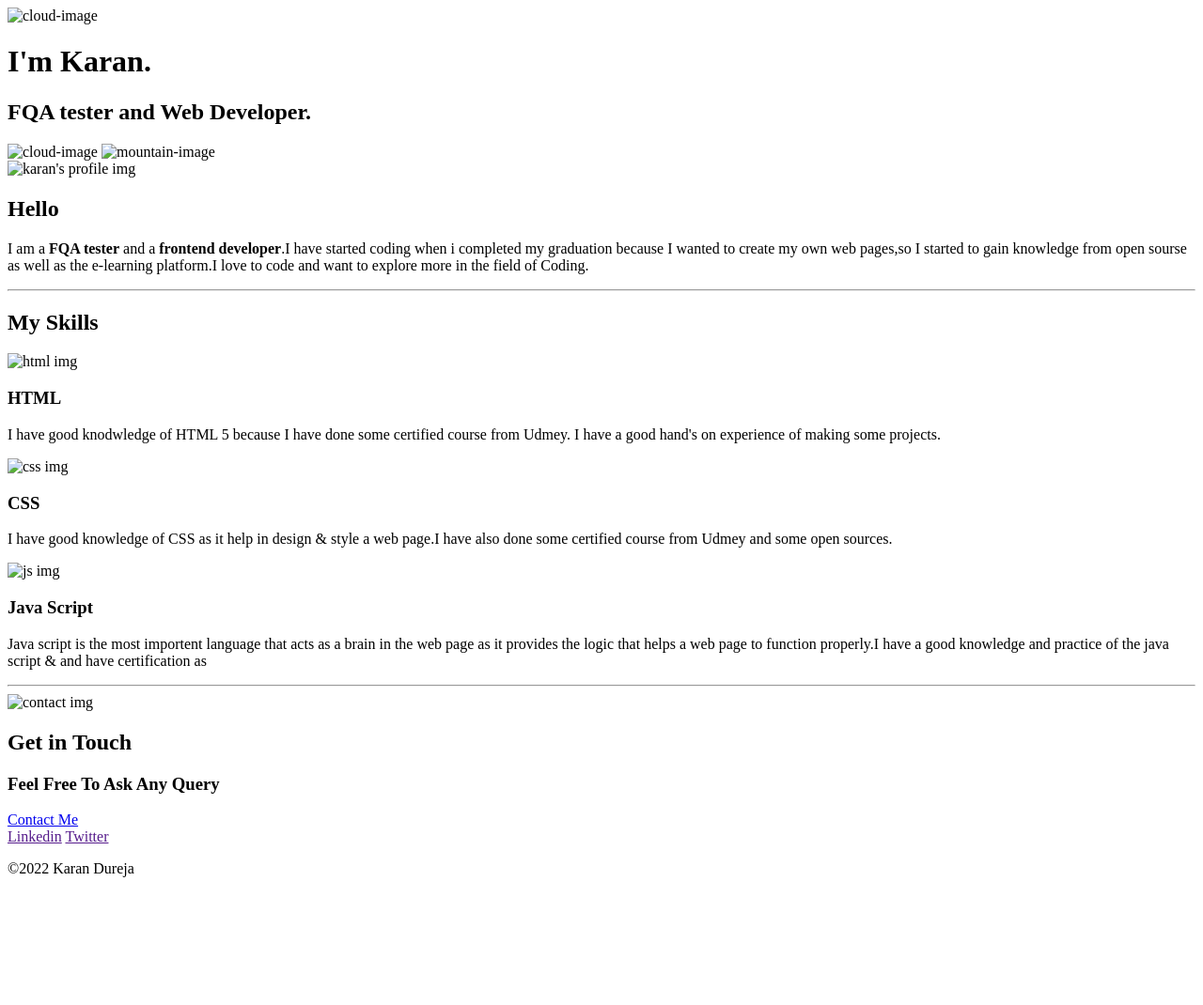
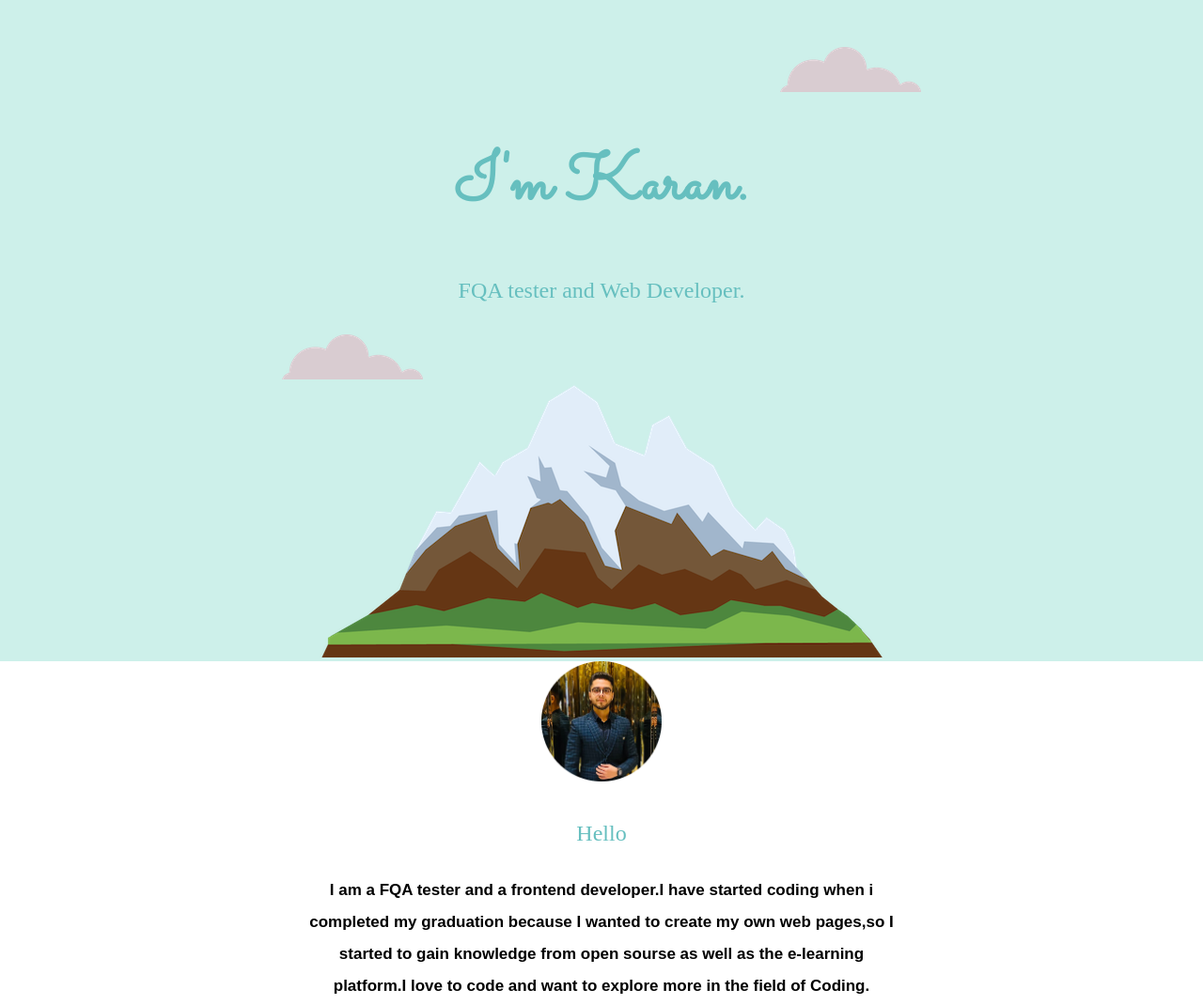
Before and after one commit to KaranDureja14/About-karan, a plain HTML site: page index.html in a window 1280 px wide. Shown: the top 1070 px of the page at 94% size. Before the commit the page ends 950 px from the top, so only its background shows below. Drawn offline with Linux system fonts and the light colour scheme; the site is published under a folder, as on GitHub Pages, so addresses that start at the root find nothing; a web font is replaced by a local one.

Commit message:
error update

```diff
--- a/index.html
+++ b/index.html
@@ -5,7 +5,7 @@
     <meta http-equiv="X-UA-Compatible" content="IE=edge">
     <meta name="viewport" content="width=device-width, initial-scale=1.0">
     <title>Karan Dureja</title>
-    <link rel="stylesheet" href="/css/style.css">
+    <link rel="stylesheet" href="css/style.css">
     <link rel="icon" href="favicon.ico">
     <link rel="preconnect" href="https://fonts.googleapis.com">
 <link rel="preconnect" href="https://fonts.gstatic.com" crossorigin>
@@ -13,15 +13,15 @@
 </head>
 <body>
     <div class="head">
-        <img class="cloud-top" src="/images/cloud.png" alt="cloud-image">
+        <img class="cloud-top" src="images/cloud.png" alt="cloud-image">
         <h1>I'm Karan.</h1>
         <h2>FQA tester and Web Developer.</h2>
-        <img class="cloud-bottom" src="/images/cloud.png" alt="cloud-image">
-        <img src="/images/mountain.png" alt="mountain-image">
+        <img class="cloud-bottom" src="images/cloud.png" alt="cloud-image">
+        <img src="images/mountain.png" alt="mountain-image">
     </div>
     <div class="middle-container">
         <div class="profile">
-            <img class="img-profile" src="/images/profile img.png" alt="karan's profile img">
+            <img class="img-profile" src="images/profile img.png" alt="karan's profile img">
             <h2>Hello</h2>
             <p>I am a <strong>FQA tester</strong> and a <strong> frontend developer</strong>.I have started coding when i completed my graduation because I wanted to create my own web pages,so I started to gain knowledge from open sourse as well as the e-learning platform.I love to code and want to  explore more in the field of Coding. </p>
 
@@ -30,19 +30,19 @@
         <div class="skills">
             <h2>My Skills</h2>
             <div class="skills-row">
-                <img class="img-html" src="/images/html.png" alt="html img">
+                <img class="img-html" src="images/html.png" alt="html img">
                 <h3>HTML</h3>
                 <p>I have good knodwledge of HTML 5 because I have done some certified course from Udmey. I have a good hand's on experience of making some projects.</p>
 
             </div>
             <div class="skills-row">
-                <img class="img-css" src="/images/css.png" alt="css img">
+                <img class="img-css" src="images/css.png" alt="css img">
                 <h3>CSS</h3>
                 <p>I have good knowledge of CSS as it help in design & style a web page.I have also done some certified course from Udmey and some open sources. </p>
 
             </div>
             <div class="skills-row">
-                <img class="img-java" src="/images/java-script.png" alt="js img">
+                <img class="img-java" src="images/java-script.png" alt="js img">
                 <h3>Java Script</h3>
                 <p>Java script is the most importent language that acts as a brain in the web page as it provides the logic that helps a web page to function properly.I have a good knowledge and practice of the java script & and have certification as </p>
 
@@ -56,7 +56,7 @@
             </div> -->
             <hr>
             <div class="contact-me">
-                <img class="img-contact" src="/images/gmail.png" alt="contact img">
+                <img class="img-contact" src="images/gmail.png" alt="contact img">
                 <h2>Get in Touch </h2>
                 <h3>Feel Free To Ask Any Query</h3>
                 <a class="btn" href="mailto:karandureja22@gmail.com">Contact Me</a>
```
